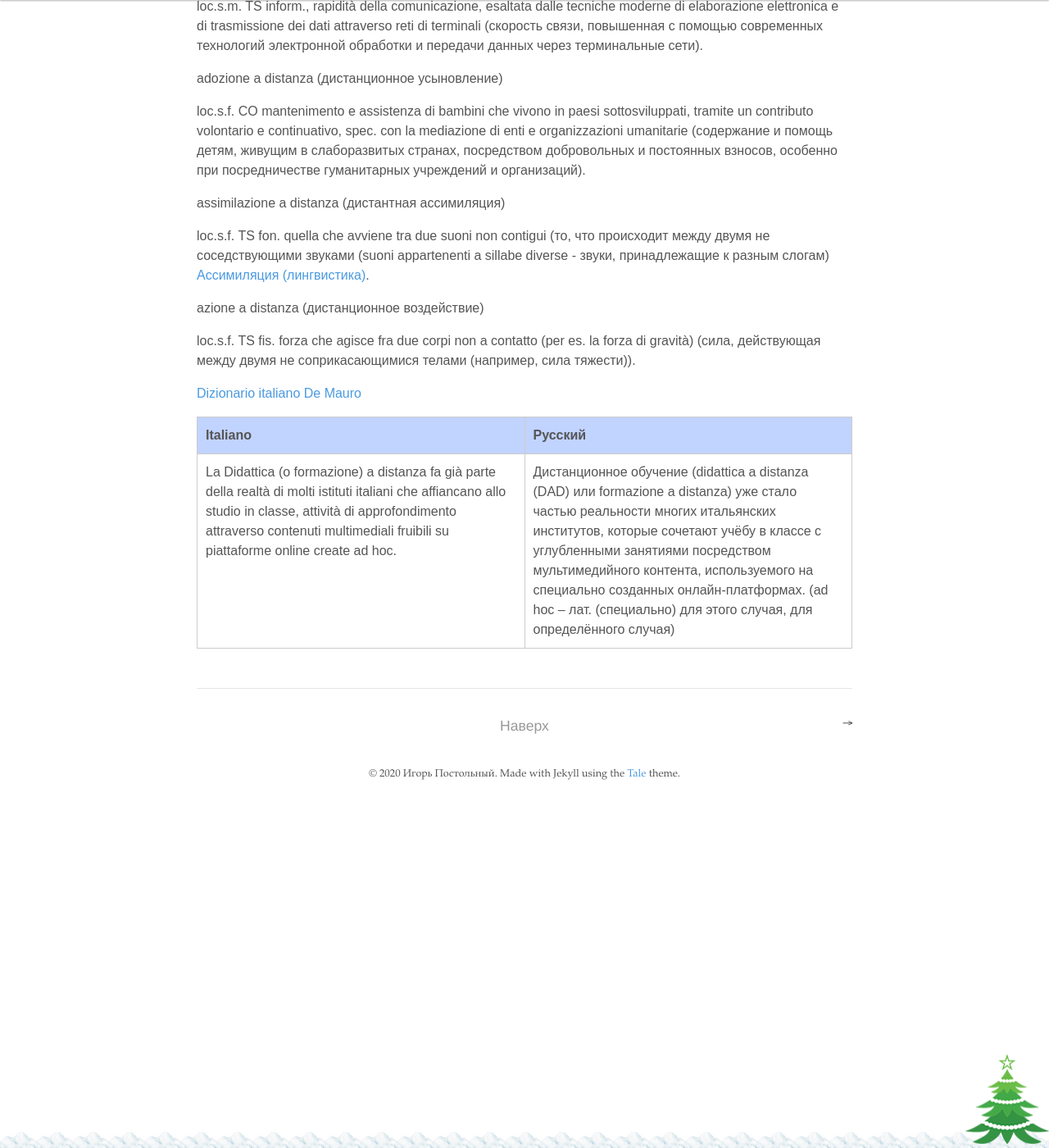
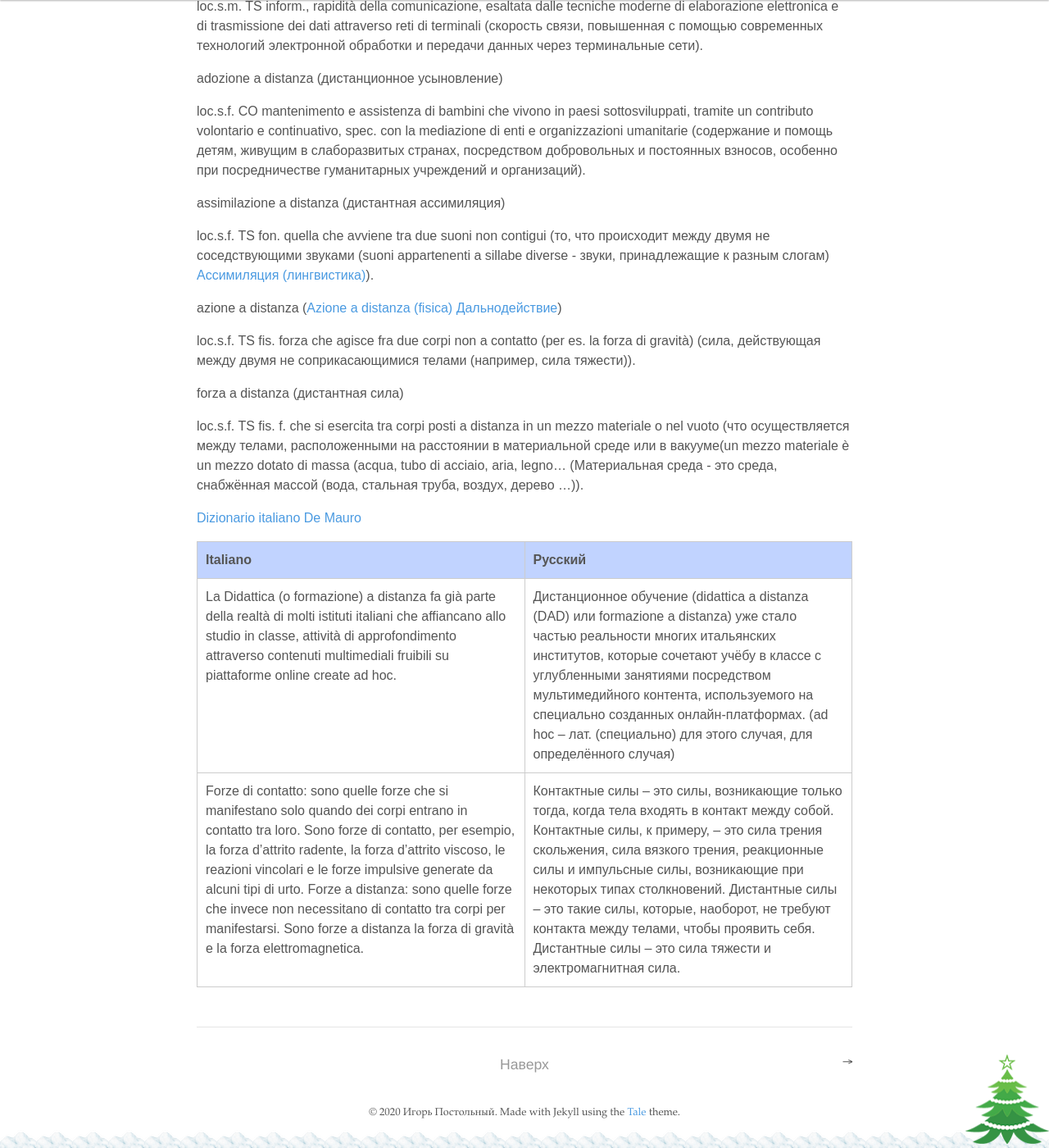
Before and after one commit to postolny/postolny.github.io, a Jekyll site: the page built from _posts/2020-11-25-a-distanza.md, in a window 1280 px wide and 1400 px high, scrolled down 876 px. Shown: the whole window at 82% size. Built offline with Jekyll 4.4.1, drawn with Linux system fonts in a browser that asks for light colours; nearby versions of some CDN libraries; some of the changed text lies outside the part shown.

Commit message:
Add files via upload

```diff
--- a/_posts/2020-11-25-a-distanza.md
+++ b/_posts/2020-11-25-a-distanza.md
@@ -22,14 +22,19 @@ loc.s.f. CO mantenimento e assistenza di bambini che vivono in paesi sottosvilup
 
 assimilazione a distanza (дистантная ассимиляция)
 
-loc.s.f. TS fon. quella che avviene tra due suoni non contigui (то, что происходит между двумя не соседствующими звуками (suoni appartenenti a sillabe diverse - звуки, принадлежащие к разным слогам) [Ассимиляция (лингвистика)](https://ru.wikipedia.org/wiki/Ассимиляция_(лингвистика)).
+loc.s.f. TS fon. quella che avviene tra due suoni non contigui (то, что происходит между двумя не соседствующими звуками (suoni appartenenti a sillabe diverse - звуки, принадлежащие к разным слогам) [Ассимиляция (лингвистика)](https://ru.wikipedia.org/wiki/Ассимиляция_(лингвистика))).
 
-azione a distanza (дистанционное воздействие)
+azione a distanza ([Azione a distanza (fisica)](https://it.wikipedia.org/wiki/Azione_a_distanza_(fisica)) [Дальнодействие](https://ru.wikipedia.org/wiki/Дальнодействие_и_короткодействие))
 
 loc.s.f. TS fis. forza che agisce fra due corpi non a contatto (per es. la forza di gravità) (сила, действующая между двумя не соприкасающимися телами (например, сила тяжести)).
+
+forza a distanza (дистантная сила)
+
+loc.s.f. TS fis. f. che si esercita tra corpi posti a distanza in un mezzo materiale o nel vuoto (что осуществляется между телами, расположенными на расстоянии в материальной среде или в вакууме(un mezzo materiale è un mezzo dotato di massa (acqua, tubo di acciaio, aria, legno… (Материальная среда - это среда, снабжённая массой (вода, стальная труба, воздух, дерево ...)).
 
 [Dizionario italiano De Mauro](https://dizionario.internazionale.it/cerca/a%20distanza)
 
 |Italiano|Русский|
 |---|---|
 |La Didattica (o formazione) a distanza fa già parte della realtà di molti istituti italiani che affiancano allo studio in classe, attività di approfondimento attraverso contenuti multimediali fruibili su piattaforme online create ad hoc.|Дистанционное обучение (didattica a distanza (DAD) или formazione a distanza) уже стало частью реальности многих итальянских институтов, которые сочетают учёбу в классе с углубленными занятиями посредством мультимедийного контента, используемого на специально созданных онлайн-платформах. (ad hoc – лат. (специально) для этого случая, для определённого случая)|
+|Forze di contatto: sono quelle forze che si manifestano solo quando dei corpi entrano in contatto tra loro. Sono forze di contatto, per esempio, la forza d'attrito radente, la forza d'attrito viscoso, le reazioni vincolari e le forze impulsive generate da alcuni tipi di urto. Forze a distanza: sono quelle forze che invece non necessitano di contatto tra corpi per manifestarsi. Sono forze a distanza la forza di gravità e la forza elettromagnetica.|Контактные силы – это силы, возникающие только тогда, когда тела входять в контакт между собой. Контактные силы, к примеру, – это сила трения скольжения, сила вязкого трения, реакционные силы и импульсные силы, возникающие при некоторых типах столкновений. Дистантные силы – это такие силы, которые, наоборот, не требуют контакта между телами, чтобы проявить себя. Дистантные силы – это сила тяжести и электромагнитная сила.|
```
Also changed, not shown: other parts of _posts/2020-11-25-a-distanza.md (+1 -1 lines).
